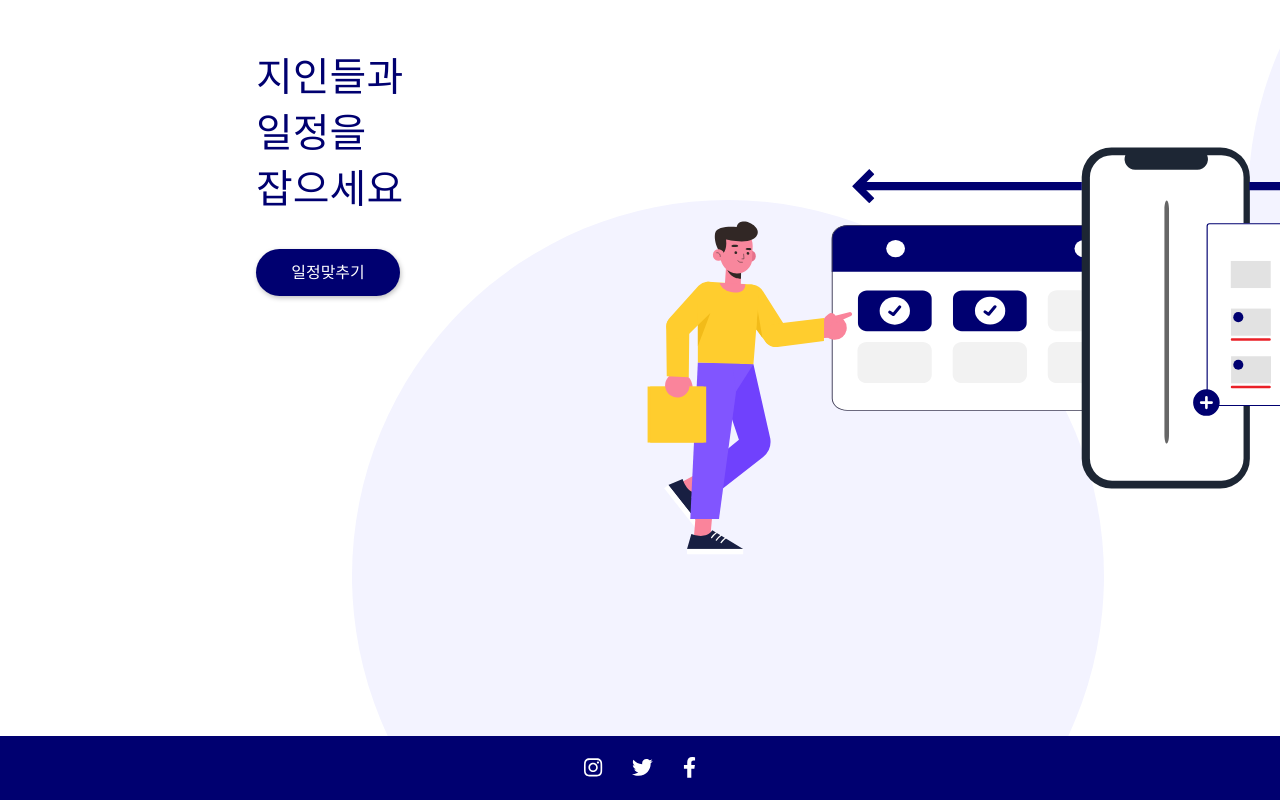
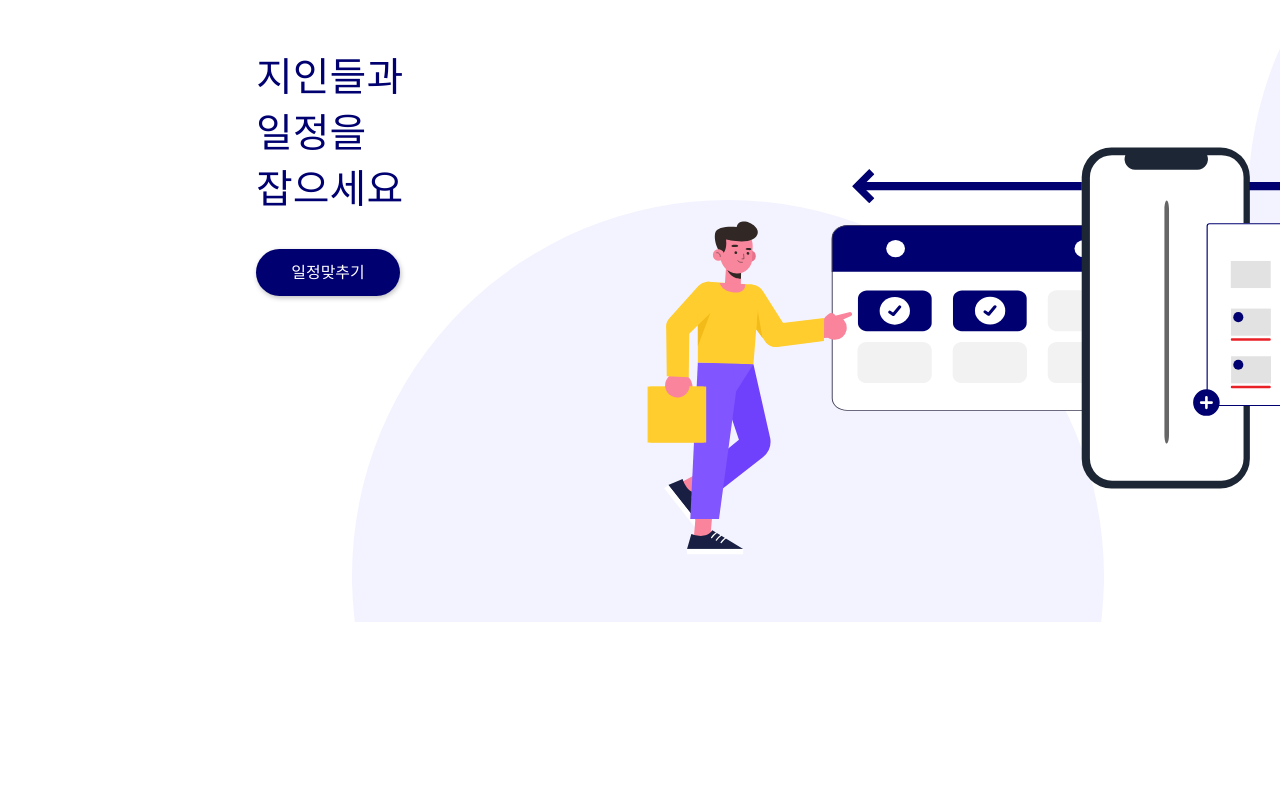
Before and after one commit to HYWhenWhen/Frontend, a React (Create React App) app: page /result in a window 1280 px wide. Shown: the part 178-978 px from the top of the page. After the commit the page ends 800 px from the top, so only its background shows below. Built offline with nearby package versions, Linux system fonts and the light colour scheme.

Commit message:
[feat] footer 삭제

```diff
--- a/src/Component/Router.js
+++ b/src/Component/Router.js
@@ -1,7 +1,6 @@
 import React from "react";
 import { HashRouter as Router, Route, Switch, Redirect } from "react-router-dom";
 import Header from "./Header";
-import Footer from "./Footer";
 import Main from "../Routes/Main";
 import Form from "../Routes/Form";
 import Submit from "../Routes/Submit";
@@ -20,6 +19,7 @@ const Wrapper = styled.div`
 
 const Contents = styled.div`
     flex:1;
+    display: flex;
 `;
 console.log(localStorage.getItem("login"));
 
@@ -44,7 +44,6 @@ export default () => (
                     <Redirect path="*" to="/" />
                 </Switch>
             </Contents>
-            <Footer />
         </Router>
     </Wrapper>
 );
--- a/src/Routes/Main.js
+++ b/src/Routes/Main.js
@@ -9,7 +9,6 @@ import Main from "../Styles/Images/Main.svg";
 
 const Container = styled.div`
     width: 100%;
-    height: 53rem;
     padding:0 20%;
     box-sizing: border-box;
     background-image : url(${Main});
```
